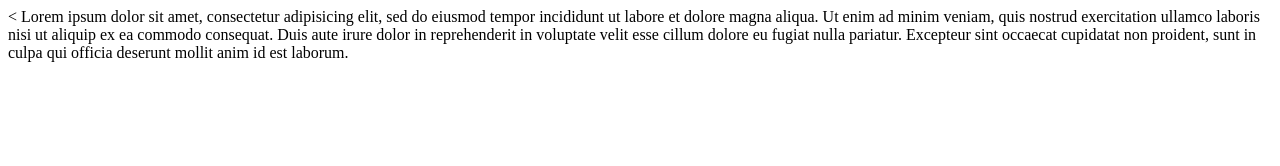
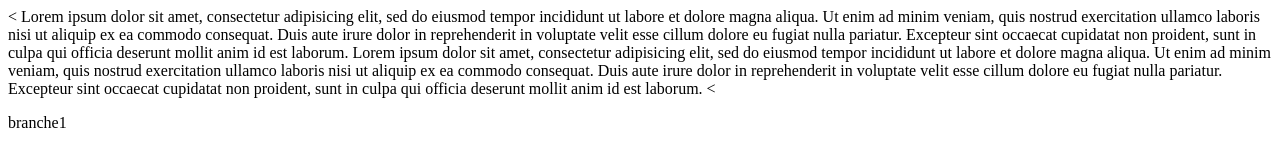
Before and after one commit to h-lemasson/exemple1, a plain HTML site: page index.html in a window 1280 px wide. Drawn offline with Linux system fonts and the light colour scheme.

Commit message:
index branch 1

```diff
--- a/index.html
+++ b/index.html
@@ -2,10 +2,11 @@
 <html lang="en" dir="ltr">
   <head>
     <meta charset="utf-8">
-    <title>Titre1</title>
+    <title>Titre2</title>
   </head>
   <body>
     Lorem ipsum dolor sit amet, consectetur adipisicing elit, sed do eiusmod tempor incididunt ut labore et dolore magna aliqua. Ut enim ad minim veniam, quis nostrud exercitation ullamco laboris nisi ut aliquip ex ea commodo consequat. Duis aute irure dolor in reprehenderit in voluptate velit esse cillum dolore eu fugiat nulla pariatur. Excepteur sint occaecat cupidatat non proident, sunt in culpa qui officia deserunt mollit anim id est laborum.
-
+    Lorem ipsum dolor sit amet, consectetur adipisicing elit, sed do eiusmod tempor incididunt ut labore et dolore magna aliqua. Ut enim ad minim veniam, quis nostrud exercitation ullamco laboris nisi ut aliquip ex ea commodo consequat. Duis aute irure dolor in reprehenderit in voluptate velit esse cillum dolore eu fugiat nulla pariatur. Excepteur sint occaecat cupidatat non proident, sunt in culpa qui officia deserunt mollit anim id est laborum.
+    <<p>branche1</p>
   </body>
 </html>
```
